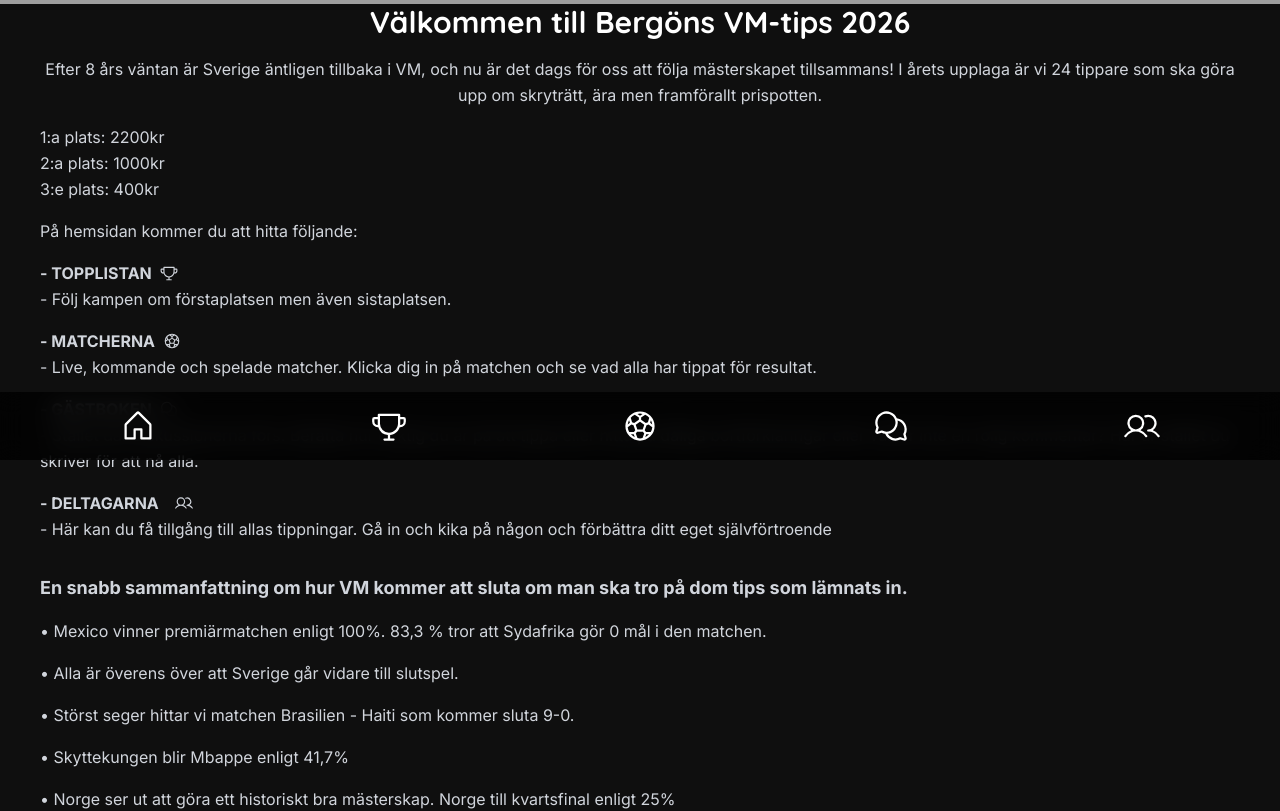
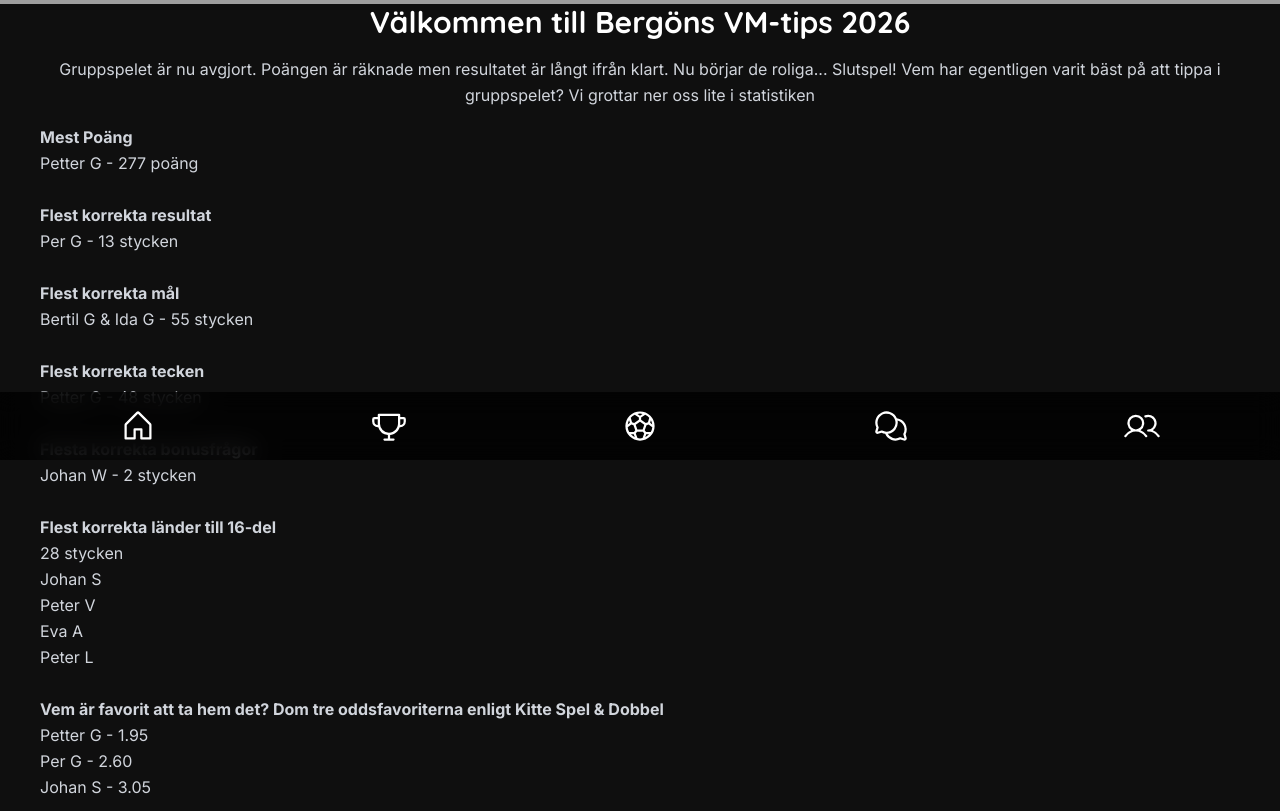
Before and after one commit to ViktorGustafssn/vmTips, a React (Vite) app: page / in a window 1280 px wide. Shown: the part 340-1151 px from the top of the page. Built offline with nearby package versions, Linux system fonts and the light colour scheme; no server answers; grey boxes are pictures that could not be loaded.

Commit message:
Uppdatera första sidan med statistik

```diff
--- a/src/Home.jsx
+++ b/src/Home.jsx
@@ -84,6 +84,44 @@ function Home() {
         >
           Välkommen till Bergöns VM-tips 2026
         </h1>
+        <div className="px-10 leading-relaxed text-gray-300">
+          <p className="mb-4 text-center">
+            Gruppspelet är nu avgjort. Poängen är räknade men resultatet är
+            långt ifrån klart. Nu börjar de roliga... Slutspel! Vem har
+            egentligen varit bäst på att tippa i gruppspelet? Vi grottar ner oss
+            lite i statistiken
+          </p>
+          <strong>Mest Poäng</strong>
+          <p>Petter G - 277 poäng</p>
+          <br />
+          <strong>Flest korrekta resultat</strong>
+          <p>Per G - 13 stycken</p>
+          <br />
+          <strong>Flest korrekta mål</strong>
+          <p>Bertil G & Ida G - 55 stycken</p>
+          <br />
+          <strong>Flest korrekta tecken</strong>
+          <p>Petter G - 48 stycken</p>
+          <br />
+          <strong>Flesta korrekta bonusfrågor</strong>
+          <p>Johan W - 2 stycken</p>
+          <br />
+          <strong>Flest korrekta länder till 16-del</strong>
+          <p>28 stycken</p>
+          <p>Johan S</p>
+          <p>Peter V</p>
+          <p>Eva A</p>
+          <p>Peter L</p>
+          <br />
+          <strong>
+            Vem är favorit att ta hem det? Dom tre oddsfavoriterna enligt Kitte
+            Spel & Dobbel
+          </strong>
+          <p>Petter G - 1.95</p>
+          <p>Per G - 2.60</p>
+          <p>Johan S - 3.05</p>
+          <br />
+        </div>
         <div className="px-10 leading-relaxed text-gray-300">
           <p className="mb-4 text-center">
             Efter 8 års väntan är Sverige äntligen tillbaka i VM, och nu är det
```
